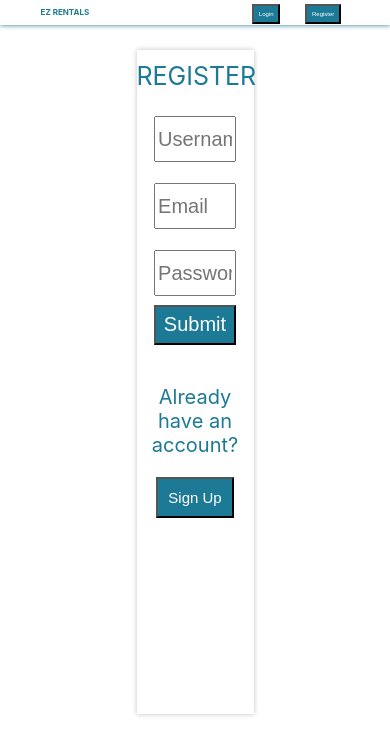
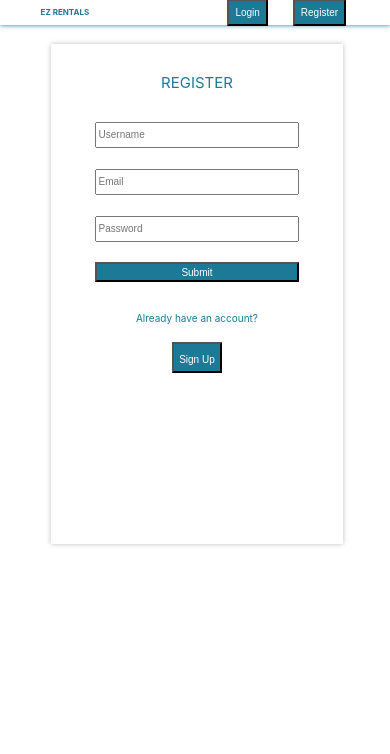
Before and after one commit to akram185/EZ-Rentals, a React (Create React App) app in the folder client/: page /register in a window 390 px wide. Shown: the top 754 px of the page. Built offline with nearby package versions, Linux system fonts and the light colour scheme.

Commit message:
styling need to be done on cars page

```diff
--- a/client/src/components/Header.css
+++ b/client/src/components/Header.css
@@ -95,8 +95,23 @@ header {
   .login-register {
     position: absolute;
     text-align: right;
-
-    top: 0.5%;
+    top: -0.1%;
     right: 1%;
   }
+  .welcome {
+    font-size: 8px;
+  }
+  .logout-btn {
+    font-size: 15% !important;
+    top: 1.5%;
+  }
+  .add-car {
+    top: 1.5%;
+    right: 35%;
+  }
+
+  .my-cars {
+    top: 1.5%;
+    right: 55%;
+  }
 }
--- a/client/src/screens/Login.css
+++ b/client/src/screens/Login.css
@@ -56,7 +56,7 @@ height: 50%;
 }
 .register-btn-form {
   font-size: 15px;
-  padding: 10px;
+  padding: 5px;
 }
 .submit-btn {
   font-size: 20px;
@@ -83,3 +83,41 @@ height: 50%;
  height: 20%;
  width: 20%; */
 }
+
+@media screen and (max-width: 426px) {
+  .login-form,
+  .edit-form {
+    width: 75%;
+    height: 500px !important;
+    margin-left: 13% !important;
+  }
+  .login-title {
+    font-size: 15px;
+  }
+  .input-username,
+  .input-password,
+  .input-email,
+  .submit-btn,
+  .no-acc {
+    height: 20px;
+    font-size: 10px;
+  }
+  .a-btn {
+    font-size: 10px;
+  }
+  .input-description {
+    margin-left: 4%;
+  }
+  .input-make,
+  .input-image,
+  .input-description {
+    font-size: 7px;
+    height: 20px;
+  }
+  .input-make {
+    margin-left: 27%;
+  }
+  .input-image {
+    margin-left: 25%;
+  }
+}
```
